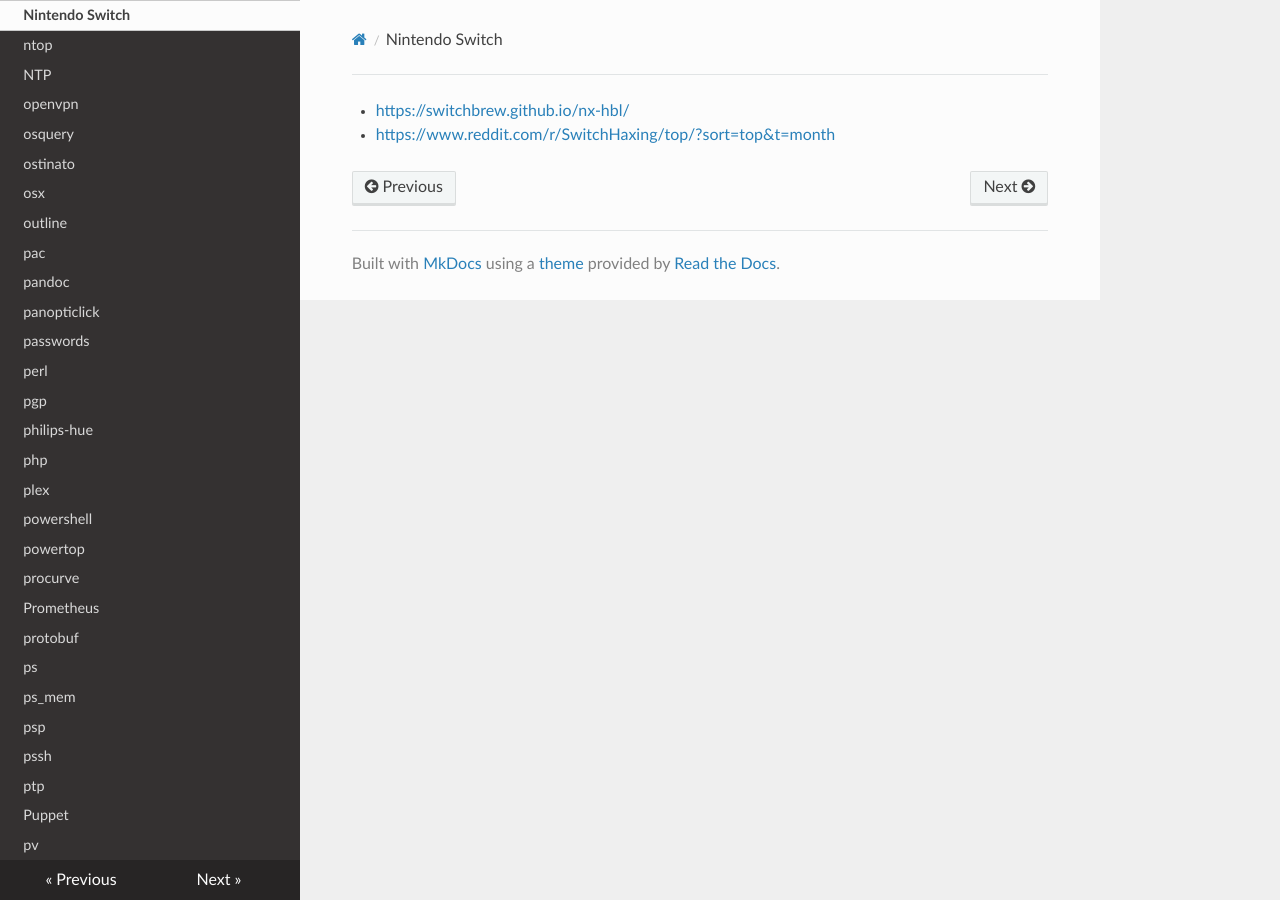
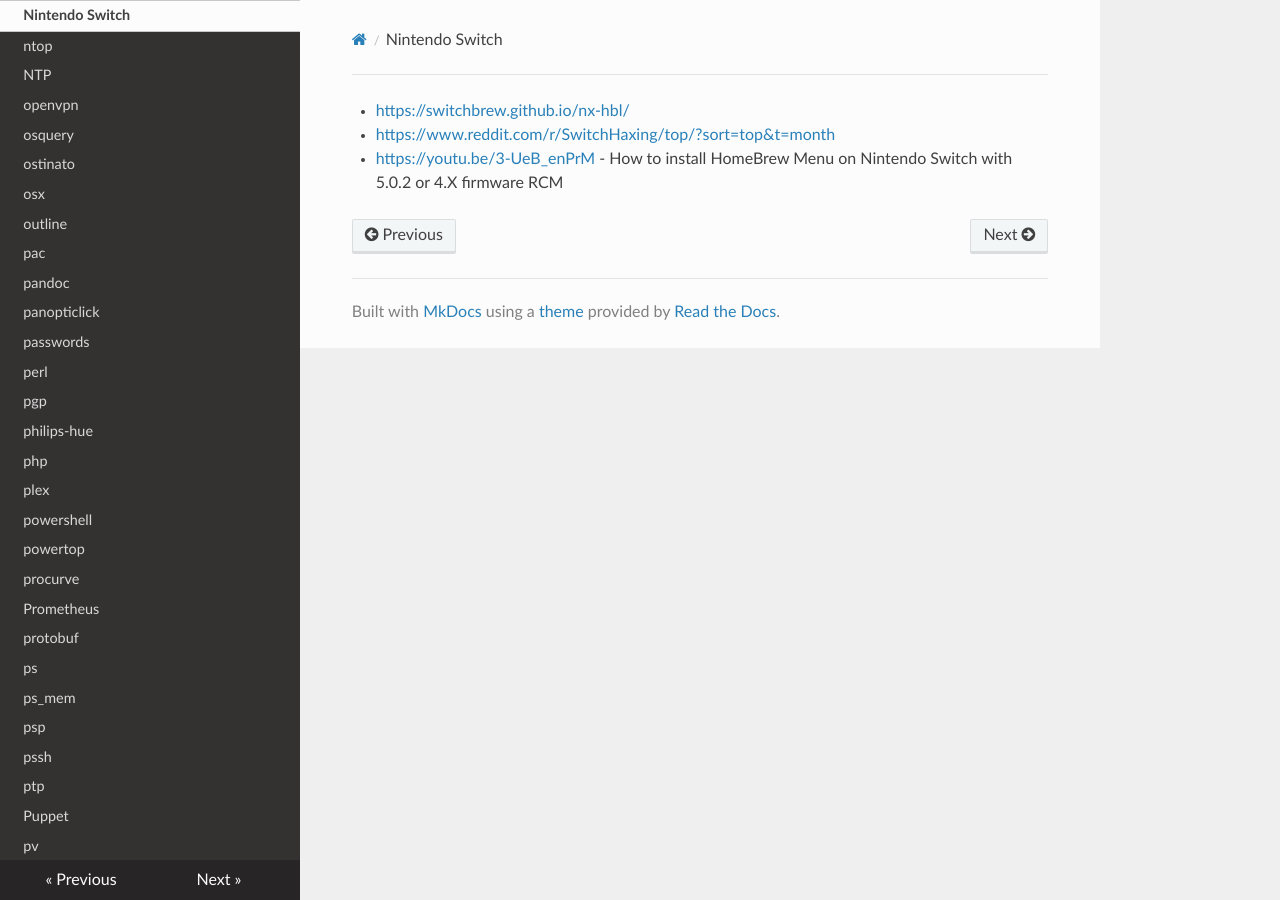
Before and after one commit to lando-cal/tech-notes, an MkDocs documentation site: the page built from docs/nintendo-switch.md, in a window 1280 px wide. Built offline with MkDocs 1.6.1, drawn with Linux system fonts in a browser that asks for light colours; nearby versions of some CDN libraries.

Commit message:
Add CalVer. Add Nintendo Switch hack vid.

```diff
--- a/docs/nintendo-switch.md
+++ b/docs/nintendo-switch.md
@@ -2,3 +2,4 @@ Title: Nintendo Switch
 
 - <https://switchbrew.github.io/nx-hbl/>
 - <https://www.reddit.com/r/SwitchHaxing/top/?sort=top&t=month>
+- <https://youtu.be/3-UeB_enPrM> - How to install HomeBrew Menu on Nintendo Switch with 5.0.2 or 4.X firmware RCM
```
Also changed, not shown: docs/calver.md (added, +3 -0 lines).
